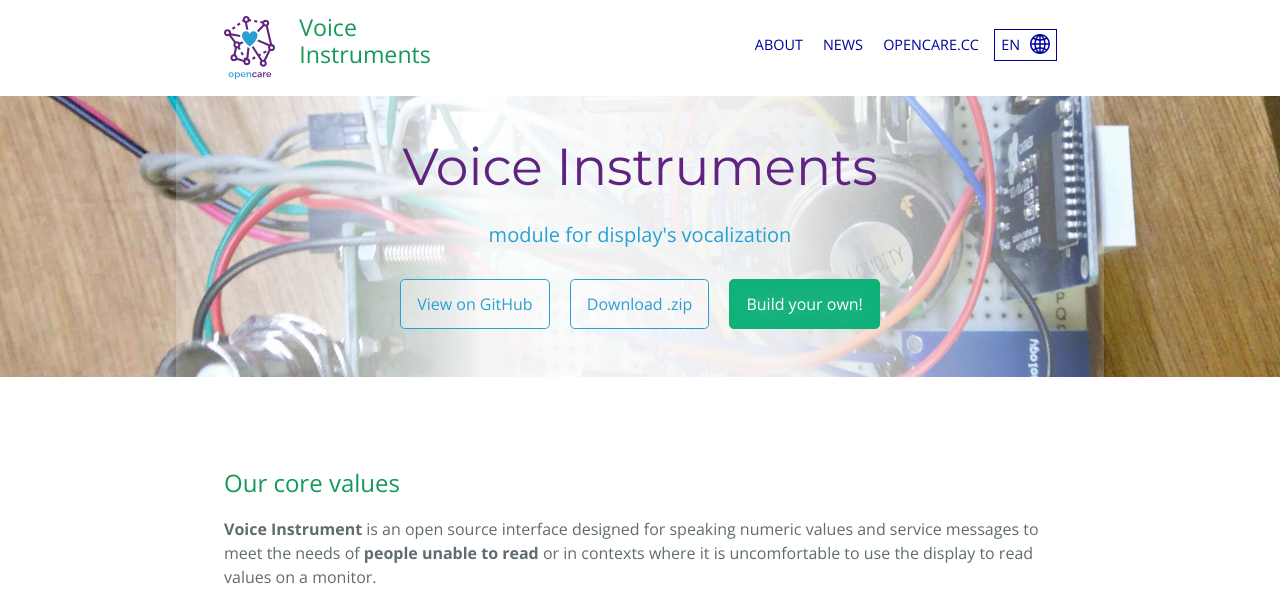
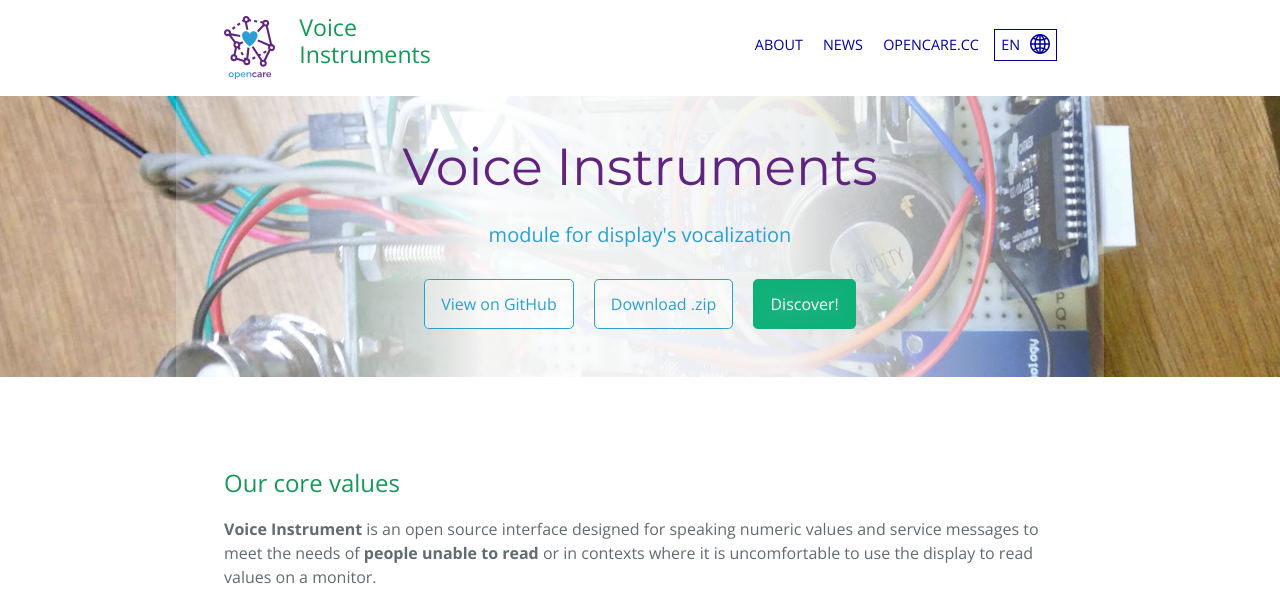
Before and after one commit to opencarecc/voiceinstruments, a Jekyll site: the page built from index.html, in a window 1280 px wide and 900 px high, cut to the strip 0-614 px from the top of the window. Built offline with Jekyll 4.4.1, drawn with Linux system fonts in a browser that asks for light colours; comment, search, counter and statistics services are not loaded.

```diff
--- a/_data/en/lang.yml
+++ b/_data/en/lang.yml
@@ -21,8 +21,8 @@ header:
       link: "https://github.com/opencarecc/voiceinstruments"
     - text: "Download .zip"
       link: "https://github.com/opencarecc/voiceinstruments/zipball/master"
-    - text: "Build your own!"
-      link: "https://github.com/opencarecc/voiceinstruments/wiki"
+    - text: "Discover!"
+      link: "http://voiceinstruments.opencare.cc/about/"
 
 # dictionary keys for description.html include file
 description: "<h2>Our core values</h2>
--- a/_data/it/lang.yml
+++ b/_data/it/lang.yml
@@ -21,8 +21,8 @@ header:
       link: "https://github.com/opencarecc/voiceinstruments"
     - text: "Scarica .zip"
       link: "https://github.com/opencarecc/voiceinstruments/zipball/master"
-    - text: "Costruisci!"
-      link: "https://github.com/opencarecc/voiceinstruments/wiki"
+    - text: "Scopri!"
+      link: "http://voiceinstruments.opencare.cc/it/about/"
 
 # dictionary keys for description.html include file
 description: "<h2>I nostri valori fondamentali</h2>
```
